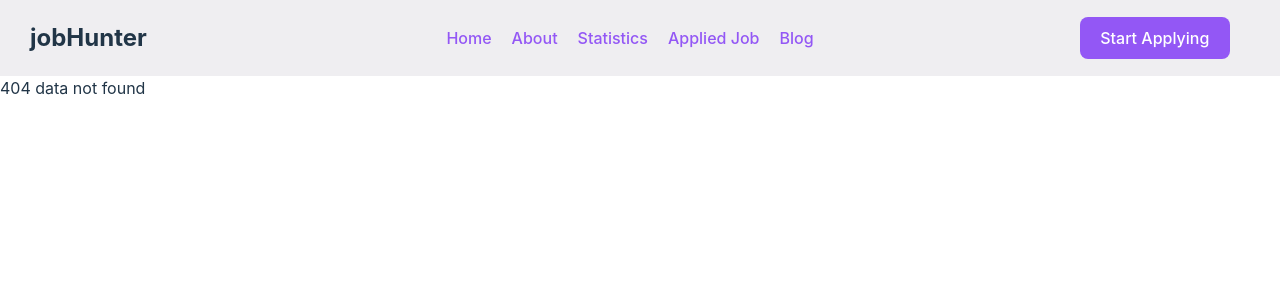
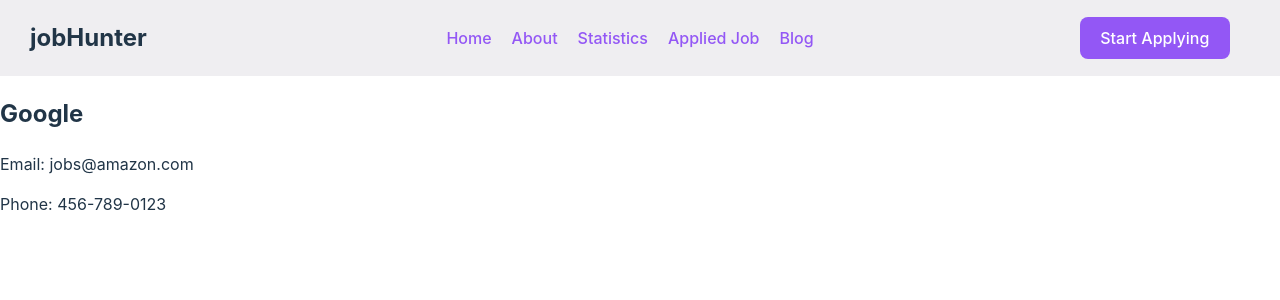
Before and after one commit to Mubasshirah/assignment-9-job-hunter, a React (Vite) app: page /job/1 in a window 1280 px wide. Before the commit this address had no page. Shown: the top 300 px of the page. Built offline with nearby package versions, Linux system fonts and the light colour scheme.

Commit message:
dynamically data load done

```diff
--- a/public/featuredJob.json
+++ b/public/featuredJob.json
@@ -8,6 +8,8 @@
       "location": "Mountain View, CA",
       "jobType": "Onsite",
       "time": "Full-time",
+      "phone": "456-789-0123",
+    "email": "jobs@amazon.com",
       "jobDescription": "Design and build advanced applications for the iOS platform. Collaborate with cross-functional teams to define, design, and ship new features.",
     "jobExperience": "5+ years of experience in iOS app development",
     "jobResponsibility": "Design and build advanced applications for the iOS platform. Collaborate with cross-functional teams to define, design, and ship new features. Unit-test code for robustness, including edge cases, usability, and general reliability.",
@@ -22,6 +24,8 @@
       "location": "Cupertino, CA",
       "jobType": "Onsite",
       "time": "Full-time",
+      "phone": "456-789-0123",
+    "email": "jobs@amazon.com",
       "jobDescription": "Design and build advanced applications for the iOS platform. Collaborate with cross-functional teams to define, design, and ship new features.",
     "jobExperience": "5+ years of experience in iOS app development",
     "jobResponsibility": "Design and build advanced applications for the iOS platform. Collaborate with cross-functional teams to define, design, and ship new features. Unit-test code for robustness, including edge cases, usability, and general reliability.",
@@ -36,6 +40,8 @@
       "location": "Menlo Park, CA",
       "jobType": "Remote",
       "time": "Full-time",
+      "phone": "456-789-0123",
+    "email": "jobs@amazon.com",
       "jobDescription": "Design and build advanced applications for the iOS platform. Collaborate with cross-functional teams to define, design, and ship new features.",
     "jobExperience": "5+ years of experience in iOS app development",
     "jobResponsibility": "Design and build advanced applications for the iOS platform. Collaborate with cross-functional teams to define, design, and ship new features. Unit-test code for robustness, including edge cases, usability, and general reliability.",
@@ -50,6 +56,8 @@
       "location": "Seattle, WA",
       "jobType": "Onsite",
       "time": "Full-time",
+      "phone": "456-789-0123",
+    "email": "jobs@amazon.com",
       "jobDescription": "Design and build advanced applications for the iOS platform. Collaborate with cross-functional teams to define, design, and ship new features.",
     "jobExperience": "5+ years of experience in iOS app development",
     "jobResponsibility": "Design and build advanced applications for the iOS platform. Collaborate with cross-functional teams to define, design, and ship new features. Unit-test code for robustness, including edge cases, usability, and general reliability.",
@@ -64,6 +72,8 @@
       "location": "Redmond, WA",
       "jobType": "Remote",
       "time": "Part-time",
+      "phone": "456-789-0123",
+    "email": "jobs@amazon.com",
       "jobDescription": "Design and build advanced applications for the iOS platform. Collaborate with cross-functional teams to define, design, and ship new features.",
     "jobExperience": "5+ years of experience in iOS app development",
     "jobResponsibility": "Design and build advanced applications for the iOS platform. Collaborate with cross-functional teams to define, design, and ship new features. Unit-test code for robustness, including edge cases, usability, and general reliability.",
@@ -78,6 +88,8 @@
       "location": "Palo Alto, CA",
       "jobType": "Onsite",
       "time": "Full-time",
+      "phone": "456-789-0123",
+    "email": "jobs@amazon.com",
       "jobDescription": "Design and build advanced applications for the iOS platform. Collaborate with cross-functional teams to define, design, and ship new features.",
     "jobExperience": "5+ years of experience in iOS app development",
     "jobResponsibility": "Design and build advanced applications for the iOS platform. Collaborate with cross-functional teams to define, design, and ship new features. Unit-test code for robustness, including edge cases, usability, and general reliability.",
--- a/src/Components/FeaturedJobDetails/FeaturedJobDetails.jsx
+++ b/src/Components/FeaturedJobDetails/FeaturedJobDetails.jsx
@@ -5,20 +5,22 @@
 const FeaturedJobDetails = () => {
 
     const [user, setUser] = useState(null);
-  const { userId } = useParams();
-
+  const { id } = useParams();
+console.log(id)
   useEffect(() => {
     const fetchData = async () => {
-      const response = await fetch('featuredJob.json');
+        // console.log(ud)
+      const response = await fetch('/featuredJob.json');
       const data = await response.json();
       console.log(data);
-      const userData = data.find((user) => user.id === Number(userId));
+      const userData = data.find((user) => user.id ==id);
       setUser(userData);
+      console.log(userData)
     };
 
     fetchData();
-  }, [userId]);
-
+  }, [id]);
+   console.log(user)
 
 
     return (
--- a/src/Components/JobCategory/JobCategory.jsx
+++ b/src/Components/JobCategory/JobCategory.jsx
@@ -5,7 +5,7 @@
 const JobCategory = () => {
     const [categories,setCategory]=useState([]);
     useEffect(()=>{
-        fetch('jobCategory.json')
+        fetch('/jobCategory.json')
         .then(res=>res.json())
         .then(data=>setCategory(data))
     },[])
--- a/src/Components/SingleFeaturedJob/SingleFeaturedJob.jsx
+++ b/src/Components/SingleFeaturedJob/SingleFeaturedJob.jsx
@@ -11,7 +11,7 @@
             <p>{name}</p>
             <button className='type'>{jobType}</button> <button className='time'>{time}</button>
             <p><span>{location}</span> <span className='span'>{salaryRange}</span></p>
-            <Link to={`/home/${id}`}><button  className='details'>View Details</button></Link>
+            <Link to={`/job/${id}`}><button  className='details'>View Details</button></Link>
 
 
         </div>
--- a/src/main.jsx
+++ b/src/main.jsx
@@ -22,12 +22,12 @@
       {
         path: '/',
         element: <Home></Home>,
-        loader: () => fetch('featuredJob.json')
+        loader: () => fetch('/featuredJob.json')
 
 
       },
       {
-        path:'/:id',
+        path:'/job/:id',
         element:<FeaturedJobDetails></FeaturedJobDetails>
       },
       {
```
